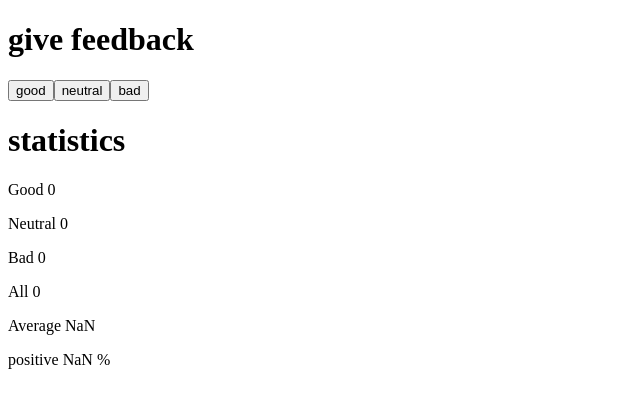
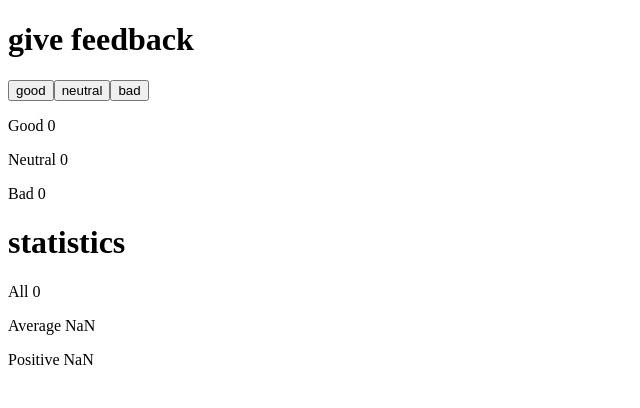
Before and after one commit to HanxxFeli/Full-Stack-Open-2025, a React (Vite) app in the folder part1/unicafe/: page / in a window 1280 px wide. Shown: the top 408 px of the page, without its empty margins (0-640 px from the left). Built offline with nearby package versions, Linux system fonts and the light colour scheme.

Commit message:
solved exercise 1.8

```diff
--- a/part1/unicafe/src/App.jsx
+++ b/part1/unicafe/src/App.jsx
@@ -1,8 +1,23 @@
 import { useState } from 'react'
 
+// button component
 const Button = ({onClick, text}) => {
   return (
     <button onClick={onClick}> {text}</button>
+  )
+}
+
+// statistics component
+const Statistics = (props) => {
+  const total = props.good + props.neutral + props.bad
+
+  return (
+    <div>
+      <h1>statistics</h1>
+      <p>All {total}</p>
+      <p>Average {((props.good * 1) + (props.neutral * 0) + (props.bad * -1))/total}</p>
+      <p>Positive {props.good / total}</p>
+    </div>
   )
 }
 
@@ -11,13 +26,9 @@ const App = () => {
   const [good, setGood] = useState(0)
   const [neutral, setNeutral] = useState(0)
   const [bad, setBad] = useState(0)
-  const total = good + neutral + bad
-  const average = ((good * 1) + (neutral * 0) + (bad * -1))/total
-  const positive = (good / total) * 100
 
   // create the handlers for each button
   const handleGoodClick = () => {
-    console.log('average before', average)
 
     // create the variable for the updated value
     const updatedGood = good + 1
@@ -44,15 +55,12 @@ const App = () => {
       <Button onClick={handleGoodClick} text='good'/>
       <Button onClick={handleNeutralClick} text='neutral'/>
       <Button onClick={handleBadClick} text='bad'/>
-      <h1>statistics</h1>
       <div>
         <p>Good {good}</p>
         <p>Neutral {neutral}</p>
         <p>Bad {bad}</p>
-        <p>All {total}</p>
-        <p>Average {average}</p>
-        <p>positive {positive} %</p>
       </div>
+      <Statistics good={good} neutral={neutral} bad={bad}/>
     </div>
   )
 }
```
